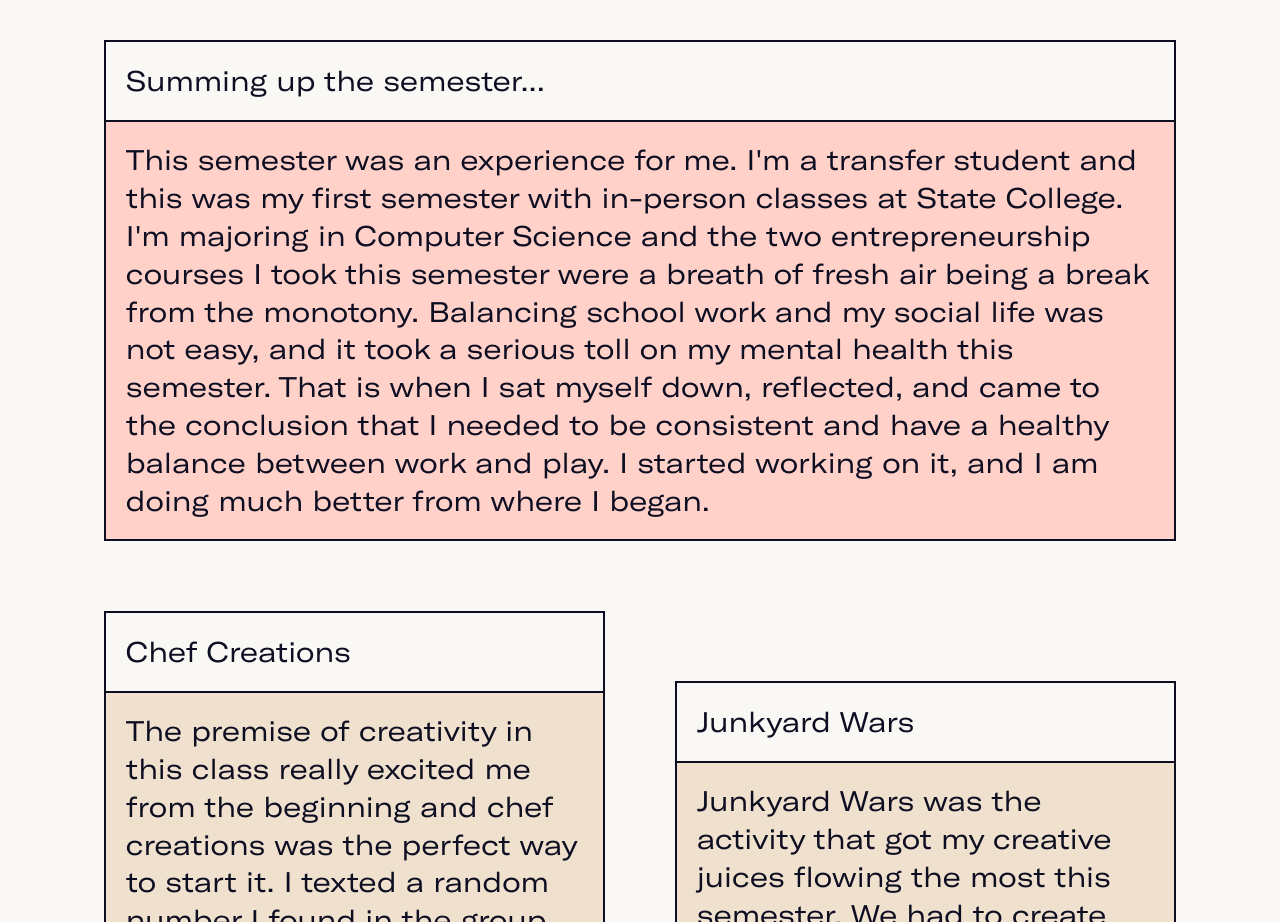
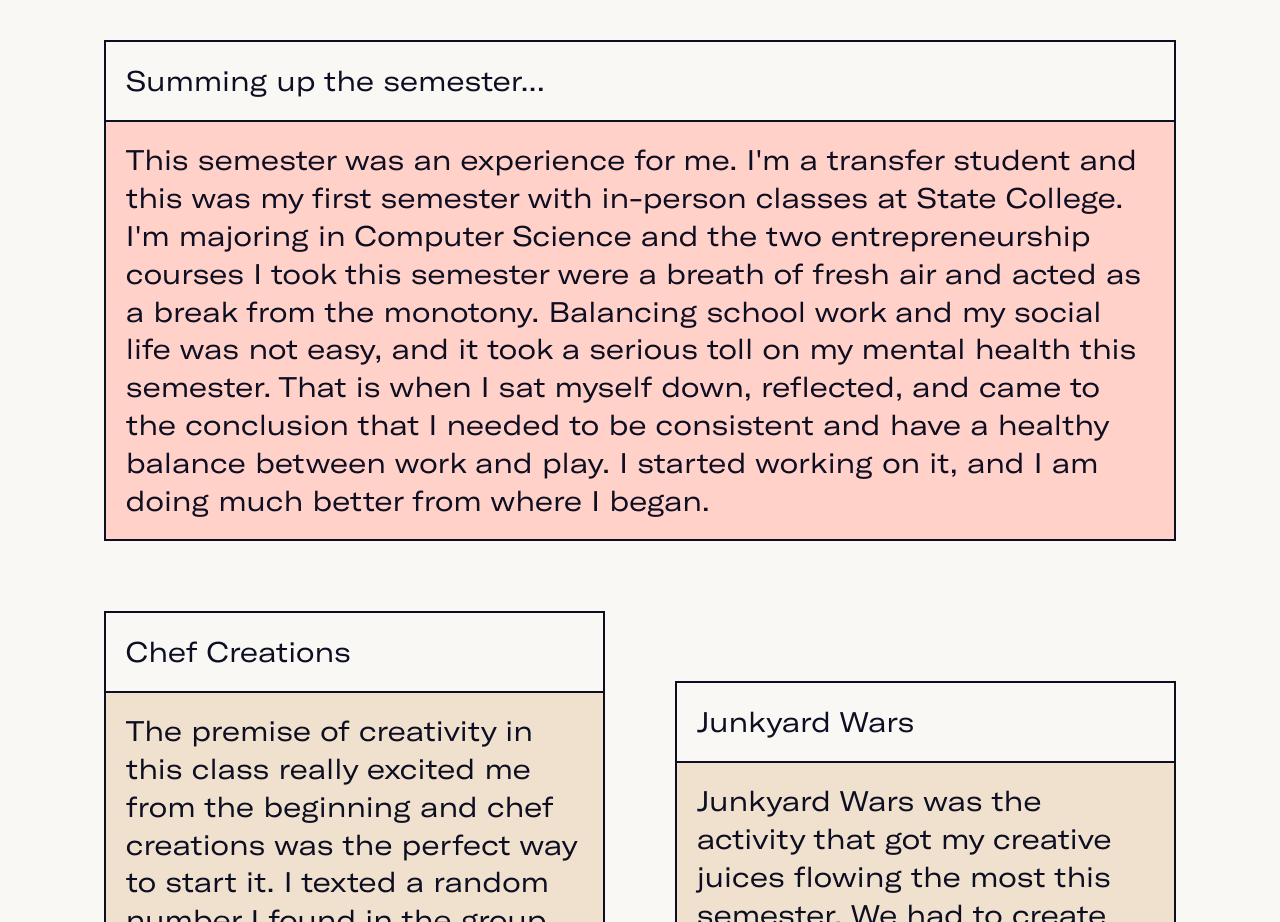
Before and after one commit to engr407/engr407.github.io, a plain HTML site: page index.html in a window 1280 px wide. Shown: the part 1193-2115 px from the top of the page. Drawn offline with Linux system fonts and the light colour scheme; files whose address does not match are found by name.

Commit message:
finalupdate

```diff
--- a/index.html
+++ b/index.html
@@ -60,7 +60,7 @@
 																																																										<br><br><br>
 																																																											<div class="col text-box">
 																																																												<div class="title padding">Summing up the semester...</div>
-																																																												<div class="content padding pink">This semester was an experience for me. I'm a transfer student and this was my first semester with in-person classes at State College. I'm majoring in Computer Science and the two entrepreneurship courses I took this semester were a breath of fresh air being a break from the monotony. Balancing school work and my social life was not easy, and it took a serious toll on my mental health this semester. That is when I sat myself down, reflected, and came to the conclusion that I needed to be consistent and have a healthy balance between work and play. I started working on it, and I am doing much better from where I began.</div>
+																																																												<div class="content padding pink">This semester was an experience for me. I'm a transfer student and this was my first semester with in-person classes at State College. I'm majoring in Computer Science and the two entrepreneurship courses I took this semester were a breath of fresh air and acted as a break from the monotony. Balancing school work and my social life was not easy, and it took a serious toll on my mental health this semester. That is when I sat myself down, reflected, and came to the conclusion that I needed to be consistent and have a healthy balance between work and play. I started working on it, and I am doing much better from where I began.</div>
 																																																											</div>
 																																																																																</section>
 																																																																			<section class="questions">
```
